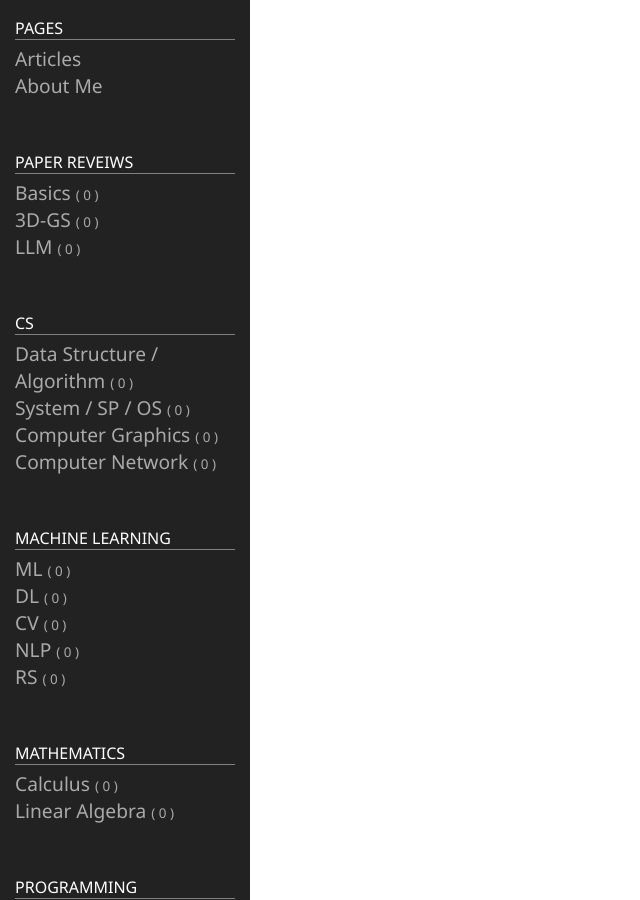
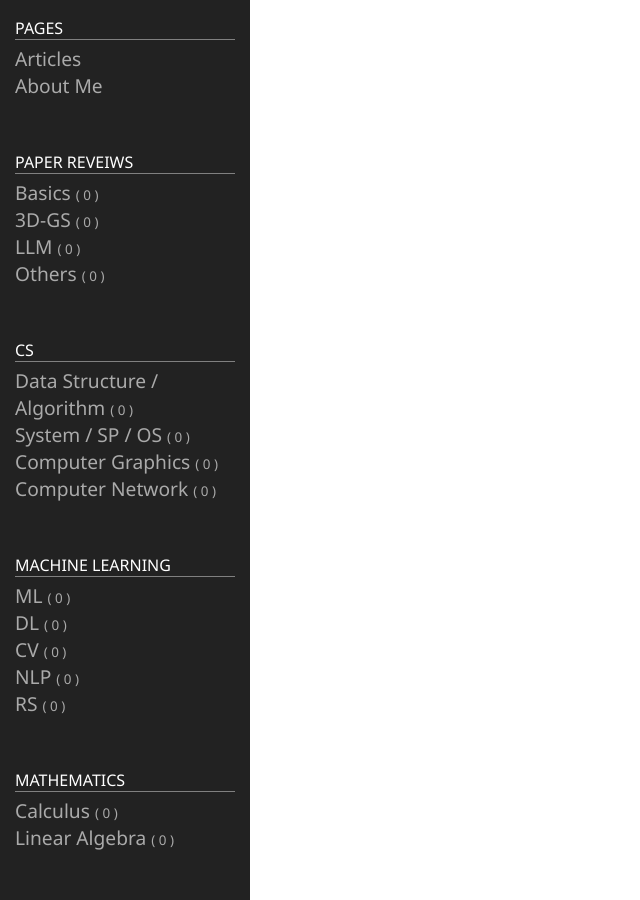
Before and after one commit to young0tete/young0tete.github.io, a Jekyll site: the page built from index.md, in a window 1280 px wide and 900 px high, scrolled down 385 px. Shown: the whole window, without its empty margins (0-640 px from the left). Built offline with Jekyll 4.4.1, drawn with Linux system fonts in a browser that asks for light colours.

Commit message:
update category

```diff
--- a/_data/categories.yml
+++ b/_data/categories.yml
@@ -3,6 +3,7 @@
     - name: Basics
     - name: 3D-GS
     - name: LLM
+    - name: Others
 - name: CS
   subcategories:
     - name: Data Structure / Algorithm
```
